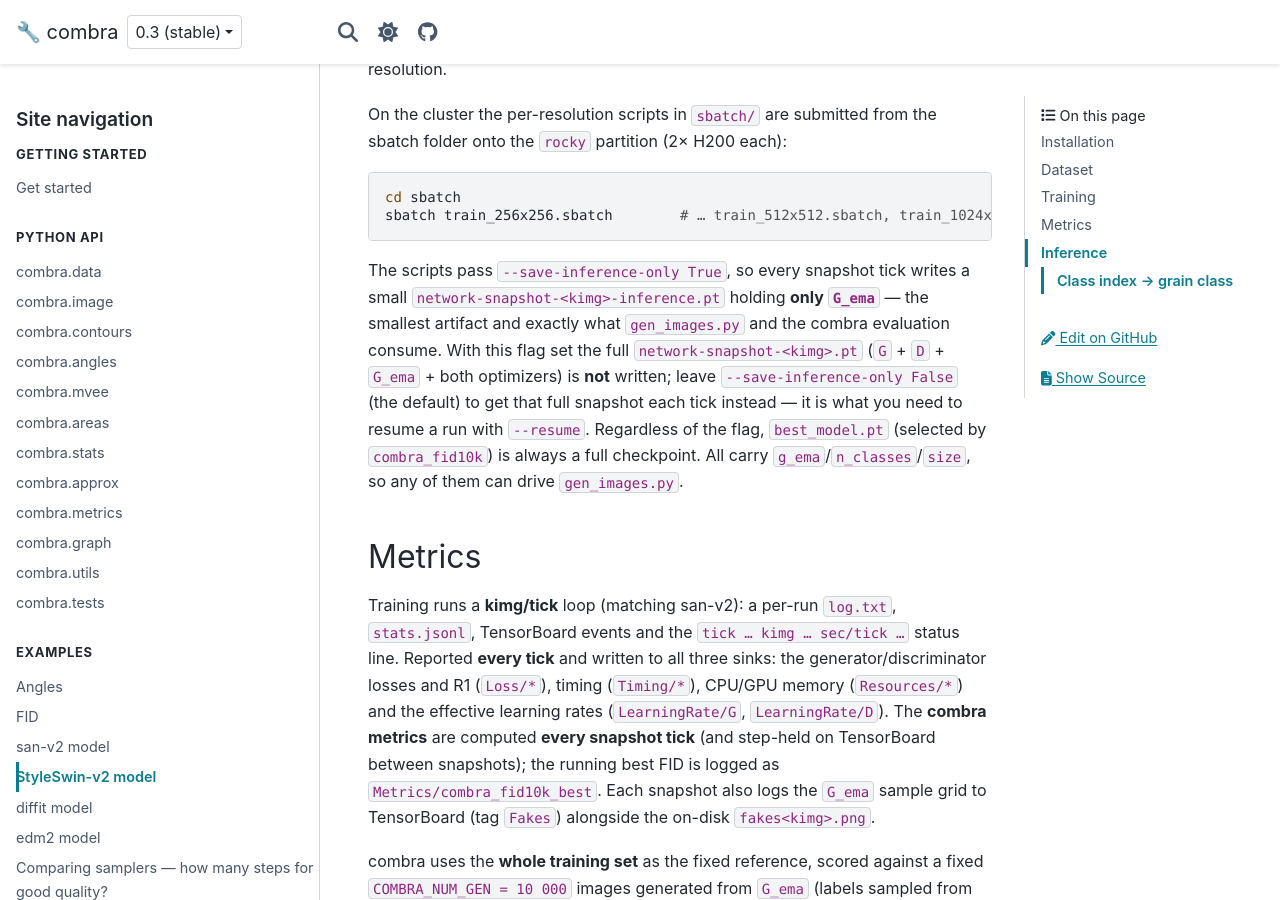
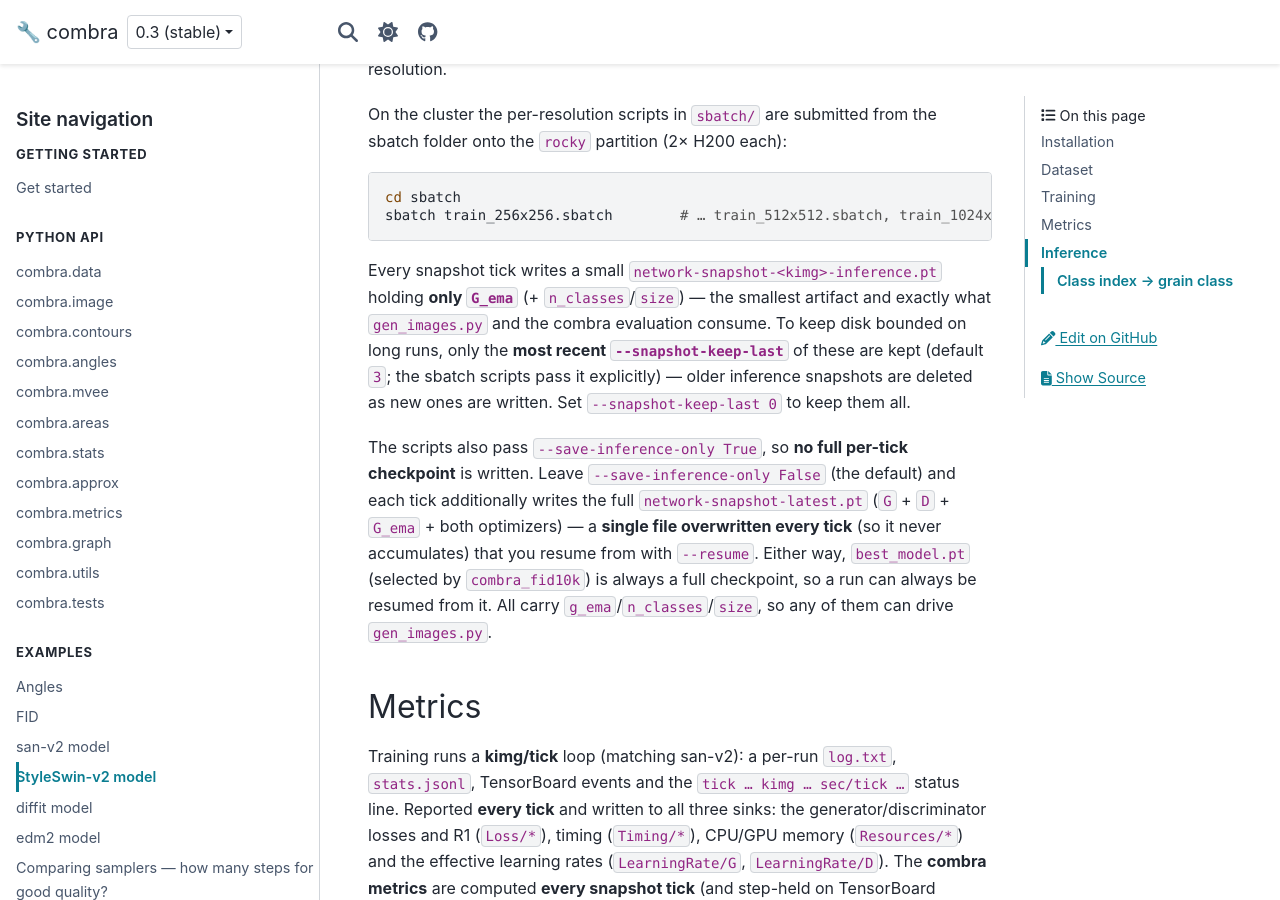
Before and after one commit to dkagramanyan/wc_cv, a Sphinx documentation site: the page built from docs/examples/styleswin.md, in a window 1280 px wide and 900 px high, scrolled down 2920 px. Built offline with Sphinx 7.4.7 and the PyData theme 0.15.4, drawn with Linux system fonts in a browser that asks for light colours.

Commit message:
docs(styleswin): bounded checkpoints (--snapshot-keep-last, latest full)
Document that inference snapshots are capped to --snapshot-keep-last (default
3) and the full checkpoint is a single overwritten network-snapshot-latest.pt.

Co-Authored-By: Claude Opus 4.8 (1M context) <noreply@anthropic.com>

````diff
--- a/docs/examples/styleswin.md
+++ b/docs/examples/styleswin.md
@@ -112,14 +112,19 @@ cd sbatch
 sbatch train_256x256.sbatch        # … train_512x512.sbatch, train_1024x1024.sbatch
 ```
 
-The scripts pass `--save-inference-only True`, so every snapshot tick writes a small
-`network-snapshot-<kimg>-inference.pt` holding **only `G_ema`** — the smallest artifact and
-exactly what `gen_images.py` and the combra evaluation consume. With this flag set the full
-`network-snapshot-<kimg>.pt` (`G` + `D` + `G_ema` + both optimizers) is **not** written; leave
-`--save-inference-only False` (the default) to get that full snapshot each tick instead — it is
-what you need to resume a run with `--resume`. Regardless of the flag, `best_model.pt` (selected
-by `combra_fid10k`) is always a full checkpoint. All carry `g_ema`/`n_classes`/`size`, so any of
-them can drive `gen_images.py`.
+Every snapshot tick writes a small `network-snapshot-<kimg>-inference.pt` holding **only `G_ema`**
+(+ `n_classes`/`size`) — the smallest artifact and exactly what `gen_images.py` and the combra
+evaluation consume. To keep disk bounded on long runs, only the **most recent
+`--snapshot-keep-last`** of these are kept (default `3`; the sbatch scripts pass it explicitly) —
+older inference snapshots are deleted as new ones are written. Set `--snapshot-keep-last 0` to
+keep them all.
+
+The scripts also pass `--save-inference-only True`, so **no full per-tick checkpoint** is written.
+Leave `--save-inference-only False` (the default) and each tick additionally writes the full
+`network-snapshot-latest.pt` (`G` + `D` + `G_ema` + both optimizers) — a **single file overwritten
+every tick** (so it never accumulates) that you resume from with `--resume`. Either way,
+`best_model.pt` (selected by `combra_fid10k`) is always a full checkpoint, so a run can always be
+resumed from it. All carry `g_ema`/`n_classes`/`size`, so any of them can drive `gen_images.py`.
 
 ## Metrics
 
````
